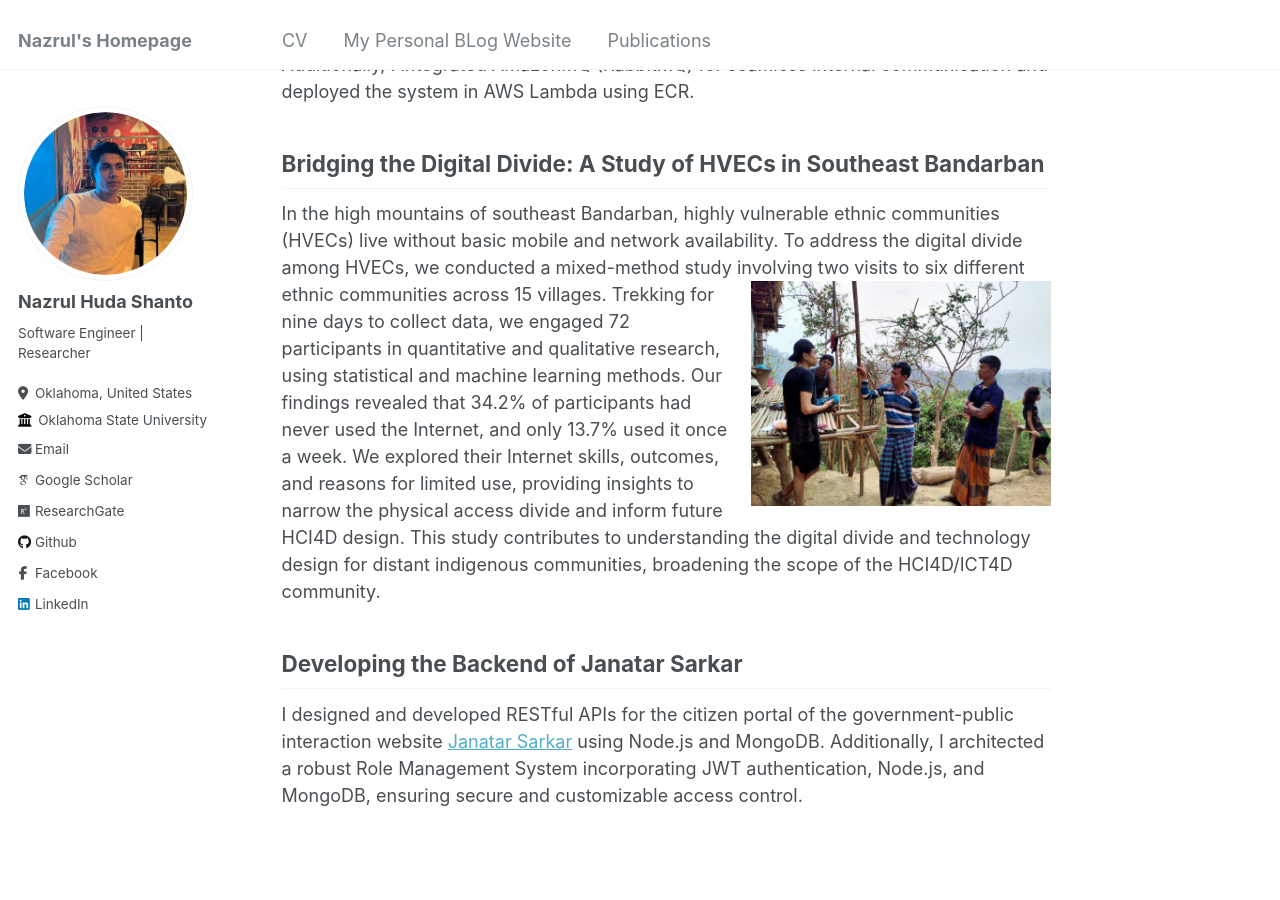
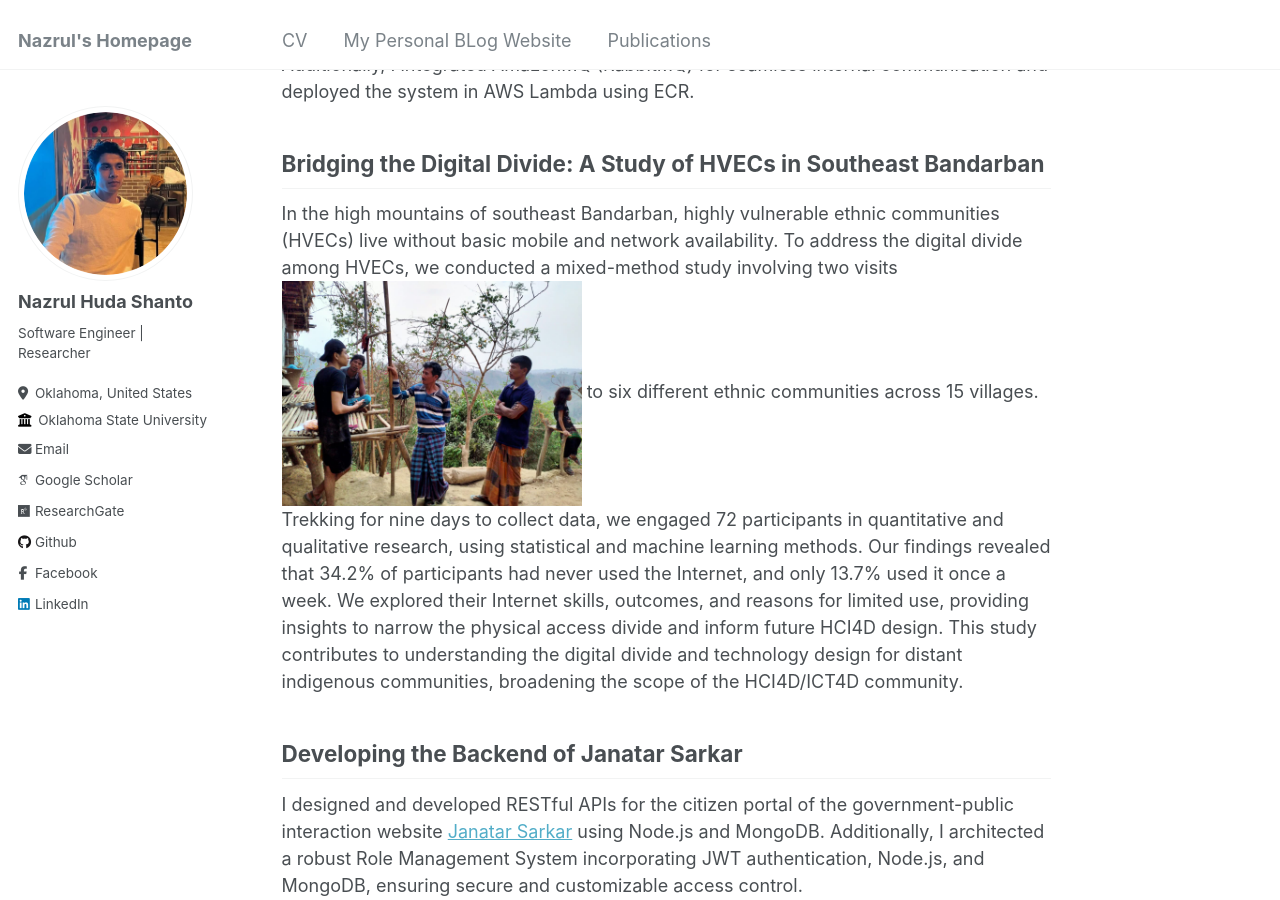
Before and after one commit to nazrulhuda/portfolio, a Jekyll site: the page built from _pages/about.md, in a window 1280 px wide and 900 px high, scrolled down 837 px. Built offline with Jekyll 4.4.1, drawn with Linux system fonts in a browser that asks for light colours; some web fonts are replaced.

Commit message:
first commit

```diff
--- a/_pages/about.md
+++ b/_pages/about.md
@@ -22,7 +22,7 @@ redirect_from:
 For a US-based borrowing company [Kramasoft](https://kramasoft.com/landing), I implemented automatic validation for borrower documents by developing machine learning classifiers to identify document types, enhancing the system’s verification process. I engineered a specialized document trimmer that uses advanced ML classifiers to intelligently remove irrelevant pages, sending only important pages to AWS Textract for precise data extraction. I developed robust extraction processes to retrieve crucial field values accurately and built RESTful APIs using Spring Boot and PostgreSQL to facilitate auto-validation processes. Additionally, I integrated AmazonMQ (RabbitMQ) for seamless internal communication and deployed the system in AWS Lambda using ECR.
 
 ## Bridging the Digital Divide: A Study of HVECs in Southeast Bandarban
-In the high mountains of southeast Bandarban, highly vulnerable ethnic communities (HVECs) live without basic mobile and network availability. To address the digital divide among HVECs, we conducted a mixed-method study involving two visits ![Illustration of combining vision and language modalities](images/o.jpg){: .align-right width="300px"} to six different ethnic communities across 15 villages. Trekking for nine days to collect data, we engaged 72 participants in quantitative and qualitative research, using statistical and machine learning methods. Our findings revealed that 34.2% of participants had never used the Internet, and only 13.7% used it once a week. We explored their Internet skills, outcomes, and reasons for limited use, providing insights to narrow the physical access divide and inform future HCI4D design. This study contributes to understanding the digital divide and technology design for distant indigenous communities, broadening the scope of the HCI4D/ICT4D community.
+In the high mountains of southeast Bandarban, highly vulnerable ethnic communities (HVECs) live without basic mobile and network availability. To address the digital divide among HVECs, we conducted a mixed-method study involving two visits ![Illustration of combining vision and language modalities](images/o.jpg){: width="300px"} to six different ethnic communities across 15 villages. Trekking for nine days to collect data, we engaged 72 participants in quantitative and qualitative research, using statistical and machine learning methods. Our findings revealed that 34.2% of participants had never used the Internet, and only 13.7% used it once a week. We explored their Internet skills, outcomes, and reasons for limited use, providing insights to narrow the physical access divide and inform future HCI4D design. This study contributes to understanding the digital divide and technology design for distant indigenous communities, broadening the scope of the HCI4D/ICT4D community.
 
 ## Developing the Backend of Janatar Sarkar
 I designed and developed RESTful APIs for the citizen portal of the government-public interaction website [Janatar Sarkar](https://janatarsarkar.gov.bd/) using Node.js and MongoDB. Additionally, I architected a robust Role Management System incorporating JWT authentication, Node.js, and MongoDB, ensuring secure and customizable access control.
```
